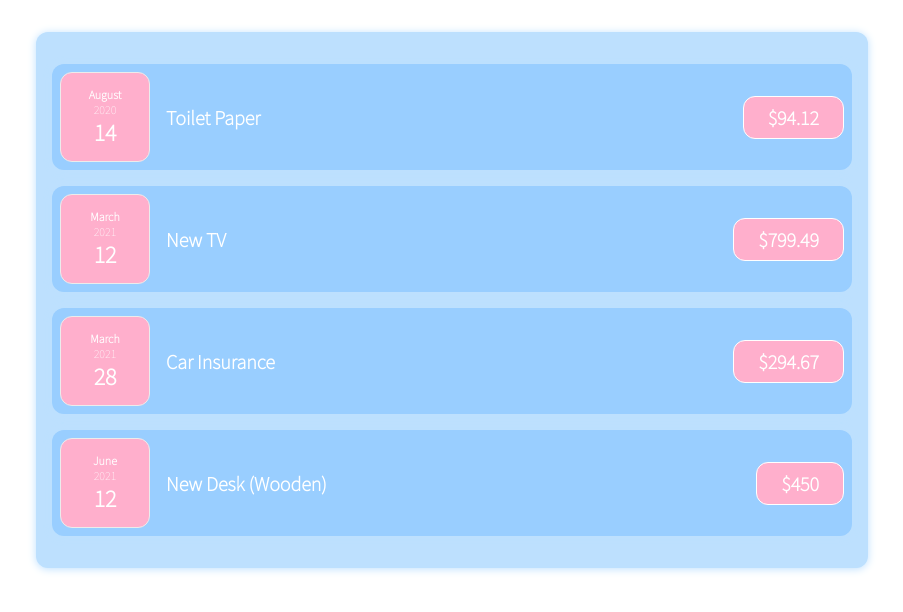
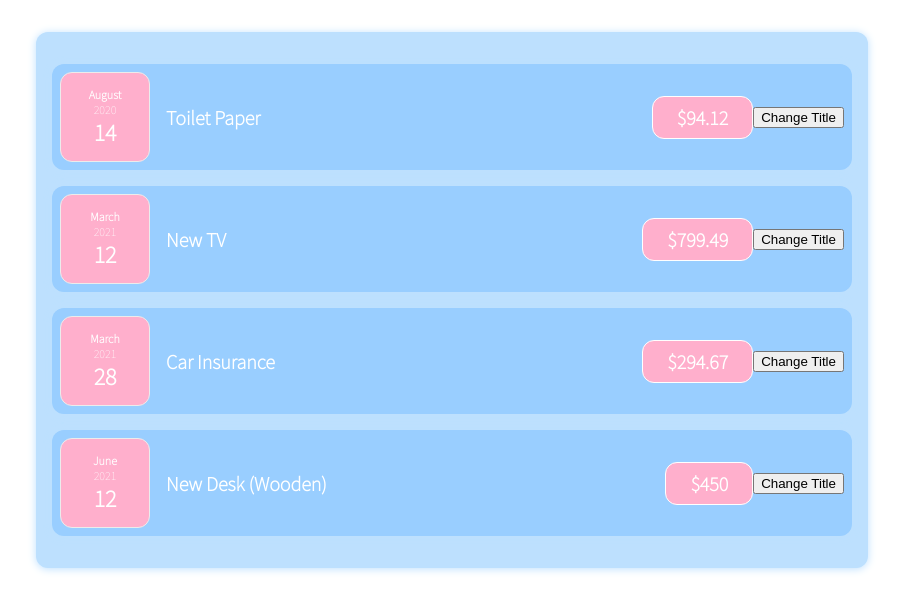
Before and after one commit to Ajay2123/reactBasics, a React (Create React App) app in the folder Aj/basic-react-app/: page / in a window 1280 px wide. Shown: the top 612 px of the page, without its empty margins (188-1091 px from the left). Built offline with nearby package versions, Linux system fonts and the light colour scheme.

Commit message:
Implementing Use state

```diff
--- a/Aj/basic-react-app/src/components/Expenses/ExpenseItem.js
+++ b/Aj/basic-react-app/src/components/Expenses/ExpenseItem.js
@@ -1,17 +1,20 @@
+import React, { useState } from 'react';
 import ExpenseDate from './ExpenseDate'
 import './ExpenseItem.css'
 import Card from '../Card/Card';
 
-function ExpenseItem(props) {
-    const expenseTitle = props.title;
-    const expenseAmount = props.amount;
+const ExpenseItem = (props) => {
+    let [amount, setAmount] = useState(props.amount);
+    const clickHandler = () => setAmount(amount += 1);
+
     return (
         <Card className="expense-item">
             <ExpenseDate date={props.date} />
             <div className="expense-item-description">
-                <h2>{expenseTitle}</h2>
-                <div className="expense-item-price">${expenseAmount}</div>
+                <h2>{props.title}</h2>
+                <div className="expense-item-price">${amount}</div>
             </div>
+            <button onClick={clickHandler} >Change Title</button>
         </Card>
     )
 }
```
